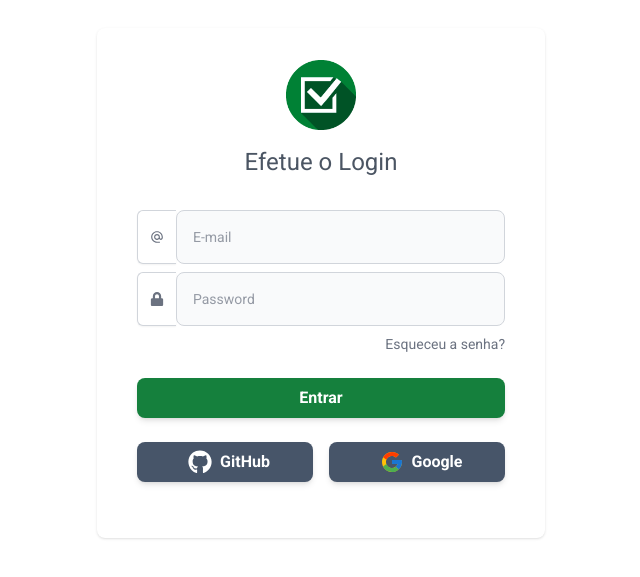
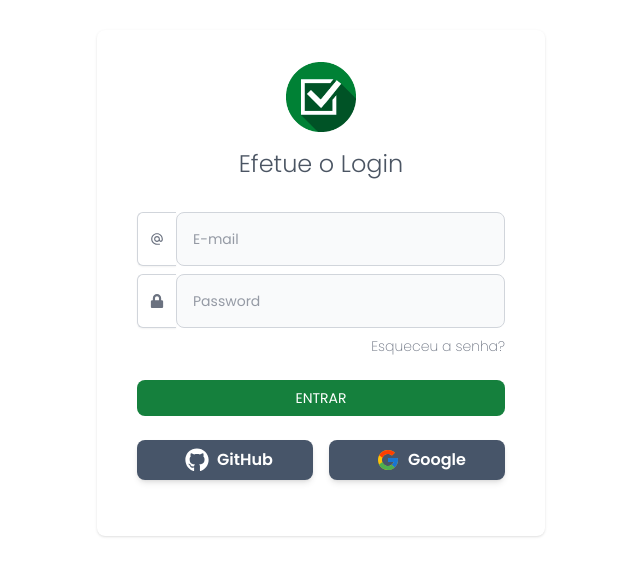
Before and after one commit to devmaicon85/tasks-next-prisma, a Next.js app: page /login in a window 1280 px wide. Shown: the part 117-694 px from the top of the page, without its empty margins (319-959 px from the left). Built offline with nearby package versions, Linux system fonts and the light colour scheme; no server answers.

Commit message:
fonts, imports, index

```diff
--- a/src/components/Button.tsx
+++ b/src/components/Button.tsx
@@ -1,14 +1,19 @@
-export interface ButtonProps extends React.ComponentPropsWithoutRef<"button"> {
+interface ButtonProps extends React.ComponentPropsWithoutRef<"button"> {
     children: React.ReactNode;
 }
 
-export function Button({ children, ...rest }: ButtonProps) {
+export function Button({ children, className, ...rest }: ButtonProps) {
     return (
         <button
             {...rest}
-            // className="py-2 px-4  bg-green-600 hover:bg-green-700 focus:ring-green-500 focus:ring-offset-green-200 text-white w-full transition ease-in duration-200 text-center text-base font-semibold shadow-md focus:outline-none focus:ring-2 focus:ring-offset-2  rounded-lg "
-
-            className="py-2 px-4 text-white transition ease-in duration-200 flex-1 hover:scale-[99%] bg-green-700 hover:bg-green-900 focus:ring-4 focus:outline-none focus:ring-green-300 text-base font-semibold shadow-md rounded-lg dark:bg-green-600 dark:hover:bg-green-700 dark:focus:ring-green-800"
+            className={`
+                py-2 px-4 text-white text-sm uppercase transition ease-in duration-200 flex-1
+                hover:scale-[99%] bg-green-700 hover:bg-green-900
+                focus:ring-4 focus:outline-none focus:ring-green-300
+                rounded-lg
+                dark:bg-green-600 dark:hover:bg-green-700 dark:focus:ring-green-800
+                ${className}
+            `}
         >
             {children}
         </button>
--- a/src/components/Header.tsx
+++ b/src/components/Header.tsx
@@ -121,7 +121,7 @@ export function Header() {
                                         leaveFrom="transform opacity-100 scale-100"
                                         leaveTo="transform opacity-0 scale-95"
                                     >
-                                        <Menu.Items className="z-20 origin-top-right absolute right-0 mt-2 w-48 rounded-md shadow-lg py-1 bg-white ring-1 ring-black ring-opacity-5 focus:outline-none">
+                                        <Menu.Items className="z-20 origin-top-right absolute right-0 mt-2  rounded-md shadow-lg py-1 bg-white ring-1 ring-black ring-opacity-5 focus:outline-none">
                                             <Menu.Item>
                                                 {({ active }) => (
                                                     <a
--- a/src/components/Index.ts
+++ b/src/components/Index.ts
@@ -1,8 +1,6 @@
-import { Button } from "./Button";
-import { Header } from "./Header";
-import { Input } from "./Input";
-import { InputButton } from "./InputButton";
-import { NewTaskModal } from "./NewTaskModal";
-import { TextArea } from "./TextArea";
-
-export { Button, Header, Input, InputButton, NewTaskModal, TextArea };
+export * from "./Button";
+export * from "./Header";
+export * from "./Input";
+export * from "./InputButton";
+export * from "./NewTaskModal";
+export * from "./TextArea";
--- a/src/components/Input.tsx
+++ b/src/components/Input.tsx
@@ -1,4 +1,4 @@
-export interface Props extends React.ComponentPropsWithoutRef<"input"> {}
+interface Props extends React.ComponentPropsWithoutRef<"input"> {}
 
 export function Input({ className, ...rest }: Props) {
     return (
--- a/src/components/InputButton.tsx
+++ b/src/components/InputButton.tsx
@@ -1,6 +1,7 @@
 import { MdOutlineManageSearch } from "react-icons/md";
+import { Button } from "./Button";
 
-export interface Props extends React.ComponentPropsWithoutRef<"input"> {
+interface Props extends React.ComponentPropsWithoutRef<"input"> {
     titleButton: string;
 }
 
@@ -37,12 +38,13 @@ export function InputButton({ className, titleButton, ...rest }: Props) {
                 `}
                 {...rest}
             />
-            <button
+            <Button
                 type="submit"
-                className="text-white absolute right-2.5 bottom-2.5 bg-green-700 hover:bg-green-800 focus:ring-4 focus:outline-none focus:ring-green-300 font-medium rounded-lg text-sm px-4 py-2 dark:bg-green-600 dark:hover:bg-green-700 dark:focus:ring-green-800"
+                className="absolute right-2.5 bottom-2.5"
+                // className="text-white absolute right-2.5 bottom-2.5 bg-green-700 hover:bg-green-800 focus:ring-4 focus:outline-none focus:ring-green-300 font-medium rounded-lg text-sm px-4 py-2 dark:bg-green-600 dark:hover:bg-green-700 dark:focus:ring-green-800"
             >
                 {titleButton}
-            </button>
+            </Button>
         </div>
     );
 }
--- a/src/components/NewTaskModal.tsx
+++ b/src/components/NewTaskModal.tsx
@@ -90,9 +90,9 @@ export function NewTaskModal({ handleSetSearch }: PropsType) {
 
                                     <div className="mt-4 flex justify-end">
                                         <div>
-                                            <Button type="submit" className="">
+                                            <Button type="submit">
                                                 {!saving
-                                                    ? "Salvar Tarefa"
+                                                    ? "Salvar"
                                                     : "Salvando..."}
                                             </Button>
                                         </div>
--- a/src/components/TextArea.tsx
+++ b/src/components/TextArea.tsx
@@ -1,4 +1,4 @@
-export interface Props extends React.ComponentPropsWithoutRef<"textarea"> {}
+interface Props extends React.ComponentPropsWithoutRef<"textarea"> {}
 
 export function TextArea({ className, ...rest }: Props) {
     return (
--- a/src/pages/_document.tsx
+++ b/src/pages/_document.tsx
@@ -11,15 +11,6 @@ export default class MyDocument extends Document {
                         type="image/png"
                     />
                     <link rel="icon" href="/assets/logo.png" />
-
-                    <link
-                        rel="preconnect"
-                        href="https://fonts.googleapis.com"
-                    />
-                    <link
-                        href="https://fonts.googleapis.com/css2?family=Roboto:wght@400;700;900&display=swap"
-                        rel="stylesheet"
-                    />
                 </Head>
                 <body>
                     <Main />
--- a/src/pages/dashboard/index.tsx
+++ b/src/pages/dashboard/index.tsx
@@ -127,8 +127,8 @@ export default function App() {
                                         disabled
                                         value={task.title}
                                         className="  scrollbar-thin
-                                        scrollbar-track-green-50
-                                        scrollbar-thumb-green-500 block p-4 h-16 w-full text-sm text-gray-900  rounded-md border border-gray-100 focus:ring-green-500 focus:border-green-500 dark:bg-gray-700 dark:border-gray-600 dark:placeholder-gray-400 dark:text-white dark:focus:ring-green-500 dark:focus:border-green-500"
+                                        scrollbar-track-slate-50
+                                        scrollbar-thumb-slate-300 block p-4 h-16 w-full text-sm text-gray-900  rounded-md border border-gray-100 focus:ring-green-500 focus:border-green-500 dark:bg-gray-700 dark:border-gray-600 dark:placeholder-gray-400 dark:text-white dark:focus:ring-green-500 dark:focus:border-green-500"
                                     ></textarea>
 
                                     <div className=" flex justify-between mb-6 p-2 text-slate-400 text-base ">
--- a/src/styles/globals.css
+++ b/src/styles/globals.css
@@ -1,7 +1,8 @@
+@import url("https://fonts.googleapis.com/css2?family=Poppins:wght@200;300;400;600;700;900&display=swap");
 @tailwind base;
 @tailwind components;
 @tailwind utilities;
 
 body {
-    font-family: Roboto, Arial, Helvetica, sans-serif;
+    font-family: Poppins, Arial, Helvetica, sans-serif;
 }
```
Also changed, not shown: 1 other file (tests, documents, lock files or other folders).
